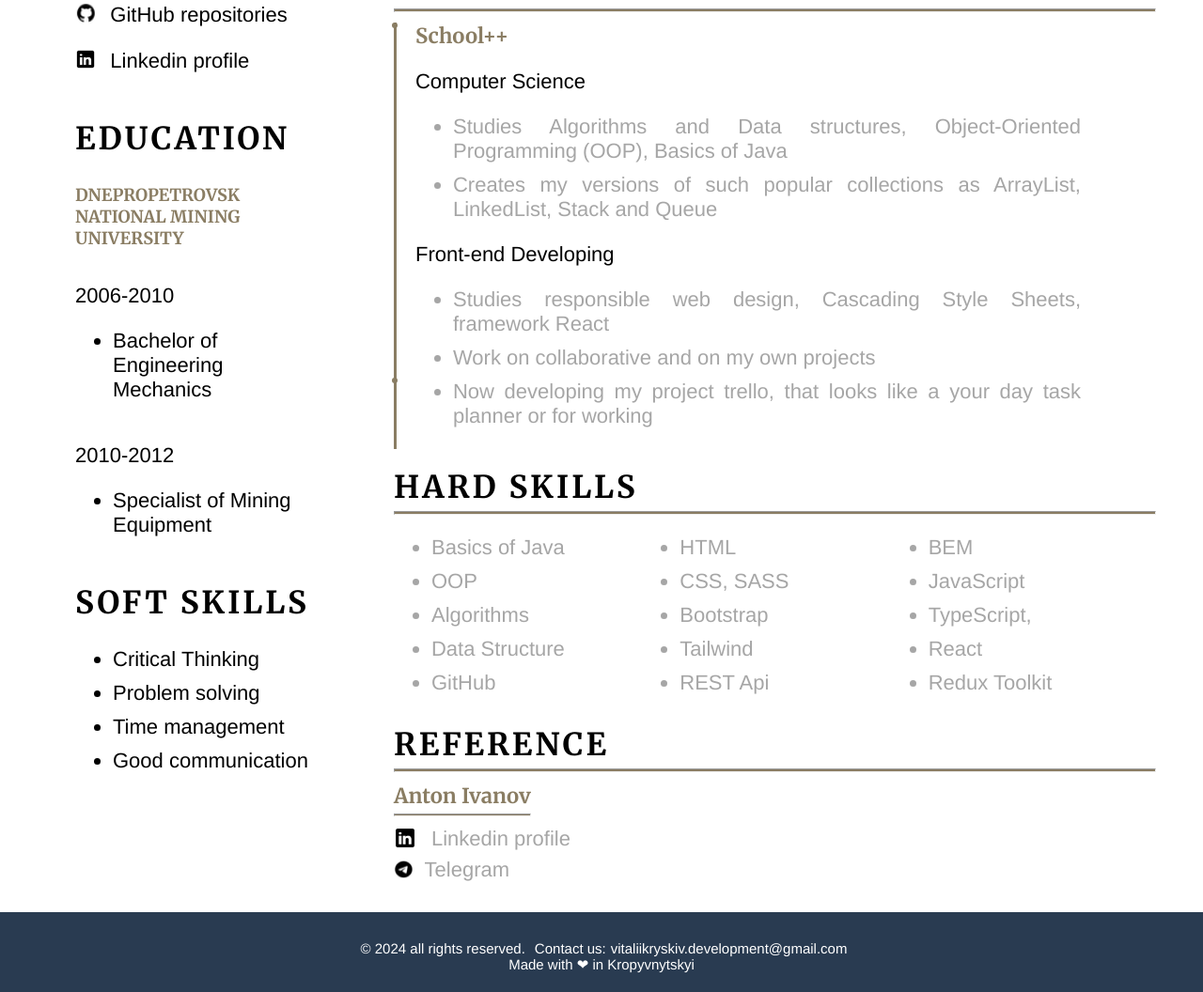
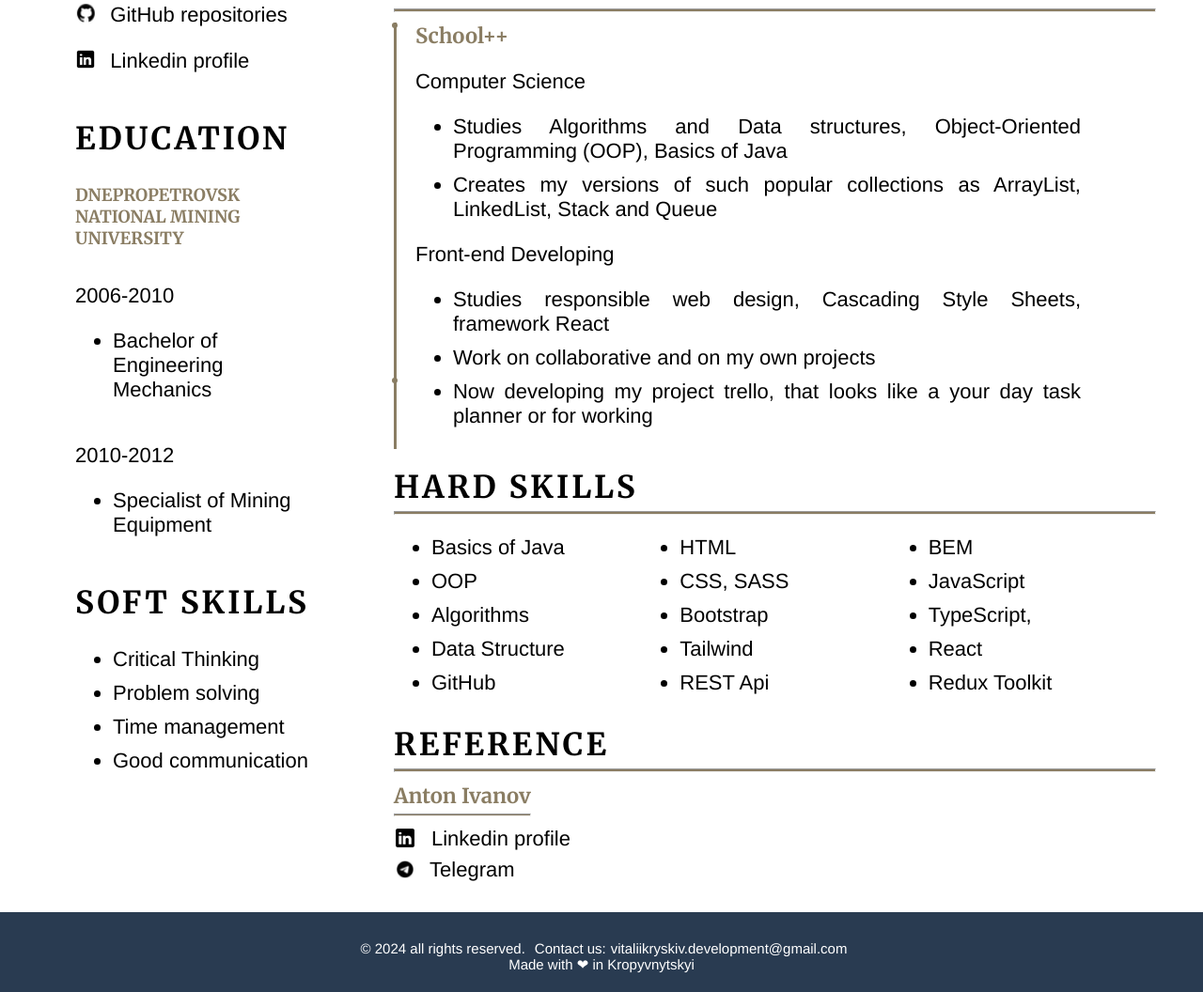
Before and after one commit to itsvetal/project-resume, a website with bundled scripts: page src/index.dev.html in a window 1280 px wide. Shown: the part 778-1834 px from the top of the page at 94% size. Built offline with nearby package versions, Linux system fonts and the light colour scheme; a web font is replaced by a local one.

Commit message:
Change default color of the font in the section V1.1.7

```diff
--- a/src/styles/main.css
+++ b/src/styles/main.css
@@ -289,10 +289,6 @@ li {
 .container .main .page-section .page-section__content .profile .profile-text {
   margin-right: 80px;
   text-align: justify;
-  color: #a6a6a6;
-}
-.container .main .page-section .page-section__content .work-exp li {
-  color: #a6a6a6;
 }
 .container .main .page-section .page-section__content .work-exp .work-exp__content {
   display: flex;
@@ -321,7 +317,6 @@ li {
 }
 .container .main .page-section .page-section__content .hard-skills__list {
   column-count: 3;
-  color: #a6a6a6;
 }
 .container .main .page-section .page-section__content .reference .reference__content {
   display: flex;
@@ -336,15 +331,14 @@ li {
   margin-top: 10px;
 }
 .container .main .page-section .page-section__content .reference .reference__content .contact {
+  display: flex;
   align-items: center;
+  justify-content: space-around;
   margin-bottom: 0;
 }
 .container .main .page-section .page-section__content .reference .reference__content .contact .contact__icon {
   width: 25%;
   margin-top: 5px;
-}
-.container .main .page-section .page-section__content .reference .reference__content .contact .contact__link a {
-  color: #a6a6a6;
 }
 .container .page-footer {
   display: flex;
```
Also changed, not shown: 1 other file.
